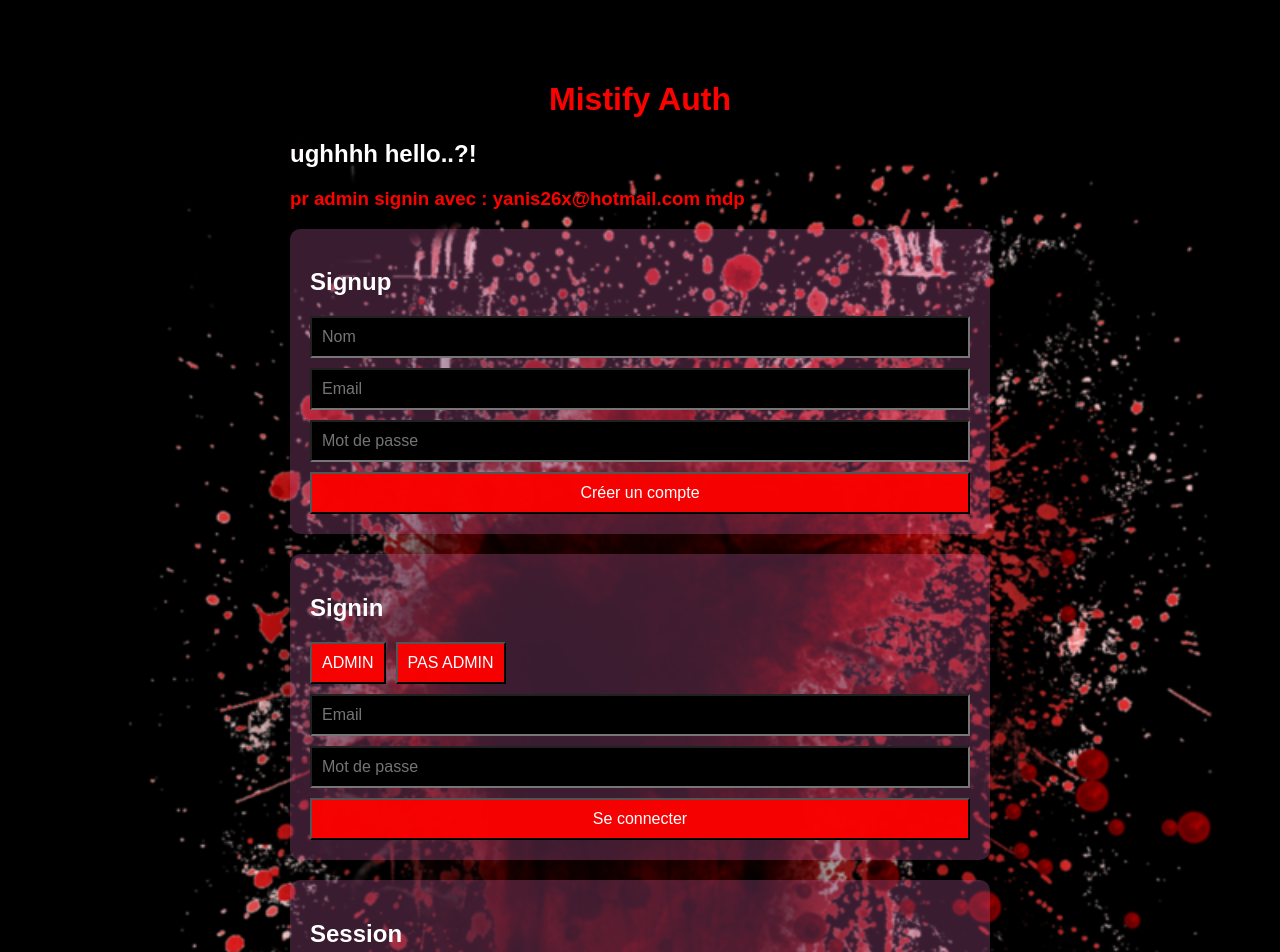
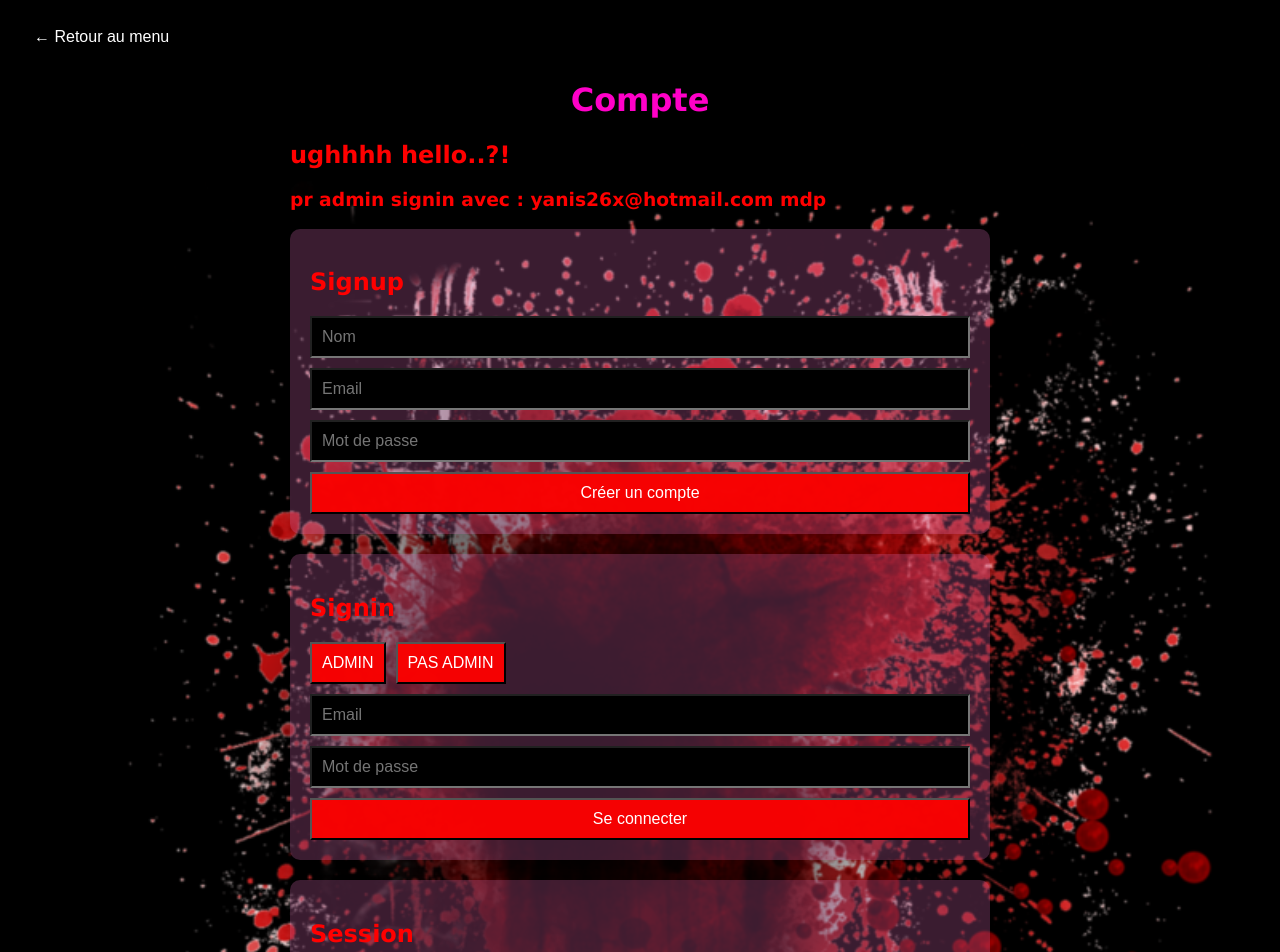
Before and after one commit to yanis26x/Mistify-frontend, a React (Vite) app: page /auth in a window 1280 px wide. Shown: the top 952 px of the page. Built offline with nearby package versions, Linux system fonts and the light colour scheme.

Commit message:
ajout de navigation entre les pages home et auth

```diff
--- a/index.html
+++ b/index.html
@@ -2,7 +2,7 @@
 <html lang="en">
   <head>
     <meta charset="UTF-8" />
-    <link rel="icon" type="image/svg+xml" href="/public/SpotifyLogoRed.webp" />
+    <link rel="icon" type="image/svg+xml" href="/SpotifyLogoRed.webp" />
     <meta name="viewport" content="width=device-width, initial-scale=1.0" />
     <title>mistify-frontend!</title>
   </head>
--- a/package.json
+++ b/package.json
@@ -12,7 +12,8 @@
   "dependencies": {
     "axios": "^1.13.6",
     "react": "^19.2.0",
-    "react-dom": "^19.2.0"
+    "react-dom": "^19.2.0",
+    "react-router-dom": "^7.13.1"
   },
   "devDependencies": {
     "@eslint/js": "^9.39.1",
--- /dev/null
+++ b/src/App.jsx
@@ -0,0 +1,12 @@
+import { Routes, Route } from "react-router-dom";
+import Home from "./Home";
+import Auth from "./Auth";
+
+export default function App() {
+  return (
+    <Routes>
+      <Route path="/" element={<Home />} />
+      <Route path="/auth" element={<Auth />} />
+    </Routes>
+  );
+}
--- a/src/Auth.jsx
+++ b/src/Auth.jsx
@@ -1,10 +1,12 @@
 import { useState } from "react";
 import axios from "axios";
-import "./App.css";
+import { useNavigate } from "react-router-dom";
+import "./auth.css";
 
 const API = "http://localhost:3000/auth";
 
 export default function Auth() {
+  const navigate = useNavigate();
   const [name, setName] = useState("");
   const [signupEmail, setSignupEmail] = useState("");
   const [signupPassword, setSignupPassword] = useState("");
@@ -169,13 +171,19 @@ function fillNoAdmin() {
   }
 
   return (
-    <div className="container">
-      <h1>Mistify Auth</h1>
-      <h2 >ughhhh hello..?!</h2>
-      <h3>pr admin signin avec : yanis26x@hotmail.com mdp</h3>
+    <div className="authDiv">
+      <button
+  className="backBTN"
+  onClick={() => navigate("/")}>
+  ← Retour au menu
+</button>
+    <div className="containerAuth">
+      <h1 className="titre_page">Compte</h1>
+      <h2 style={{ color: "red" }} >ughhhh hello..?!</h2>
+      <h3 style={{ color: "red" }}>pr admin signin avec : yanis26x@hotmail.com mdp</h3>
 
       <div className="box">
-        <h2>Signup</h2>
+        <h2 style={{ color: "red" }}>Signup</h2>
         <form onSubmit={handleSignup}>
           <input
             type="text"
@@ -200,7 +208,7 @@ function fillNoAdmin() {
       </div>
 
 <div className="box">
-  <h2>Signin</h2>
+  <h2 style={{ color: "red" }}>Signin</h2>
 
   <div className="buttons">
     <button type="button" onClick={fillAdmin}>
@@ -232,7 +240,7 @@ function fillNoAdmin() {
 </div>
 
       <div className="box">
-        <h2>Session</h2>
+        <h2 style={{ color: "red" }}>Session</h2>
         <div className="buttons">
           <button onClick={handleWhoAmI}>Who am I</button>
           <button onClick={handleSignout}>Sign out</button>
@@ -244,7 +252,7 @@ function fillNoAdmin() {
       </div>
 
       <div className="box">
-        <h2>Admin - Users</h2>
+        <h2 style={{ color: "red" }}>Admin - Users</h2>
 
         <div className="buttons">
           <button onClick={handleGetAllUsers}>Voir tous les users</button>
@@ -270,11 +278,12 @@ function fillNoAdmin() {
         </pre>
       </div>
       <div className="box image-section">
-  <h2>Run me yo blood</h2>
+  <h2 style={{ color: "red" }}>Run me yo blood</h2>
 
   <img src="/bloodd.png"
     className="mistify-image"/>
 </div>
     </div>
+    </div>
   );
 }
--- /dev/null
+++ b/src/Home.jsx
@@ -0,0 +1,16 @@
+import { useNavigate } from "react-router-dom";
+import "./home.css";
+
+export default function Home() {
+  const navigate = useNavigate();
+
+  return (
+    <div style={{ textAlign: "center", marginTop: "100px" }}>
+      <h1>Home</h1>
+
+      <button onClick={() => navigate("/auth")}>
+        Compte
+      </button>
+    </div>
+  );
+}
--- a/src/App.css
+++ b/src/auth.css
@@ -1,32 +1,30 @@
 body {
+  background-color: black;
+  font-family: 'Lucida Sans', 'Lucida Sans Regular', 'Lucida Grande', 'Lucida Sans Unicode', Geneva, Verdana, sans-serif;
+}
+.authDiv{
   margin: 0;
-  font-family: Arial, sans-serif;
   background-color: black;
-
   background-image: url("/bloodd.png");
   background-size: cover;        /* l'image remplit l'écran */
   background-position: center;   /* centrée */
   background-repeat: no-repeat;  /* pas répétée */
   background-attachment: fixed;  /* effet propre quand on scroll */
 }
-
-.container {
+.containerAuth {
   max-width: 700px;
   margin: 40px auto;
   padding: 20px;
+
 }
 
-h1 {
+.titre_page{
   text-align: center;
-  color: red;
+  color: rgb(255, 0, 200);
 }
-h2 {
-  color: rgb(255, 255, 255);
-}
-h3 {
 
-  color: red;
-}
+
+
 
 .box {
   background: rgba(192, 94, 160, 0.301);
@@ -64,16 +62,16 @@ button {
 }
 
 .message {
-  color: #2563eb;
+  color: #3cff00;
   font-weight: bold;
 }
 
 pre {
-  background: #3500f567;
+  background: #f706063d;
   padding: 10px;
   border-radius: 8px;
   overflow-x: auto;
-  color: white;
+  color: rgb(30, 255, 0);
 }
 .image-section {
   text-align: center;
@@ -85,3 +83,15 @@ pre {
   border-radius: 10px;
   margin-top: 10px;
 }
+
+.backBTN {
+  position: absolute;
+  top: 20px;
+  left: 20px;
+  padding: 8px 14px;
+  background: black;
+  color: white;
+  border: none;
+  border-radius: 6px;
+  cursor: pointer;
+}
--- /dev/null
+++ b/src/home.css
@@ -0,0 +1,4 @@
+h1 {
+  text-align: center;
+  color: rgb(25, 0, 255);
+}
--- a/src/main.jsx
+++ b/src/main.jsx
@@ -1,10 +1,13 @@
 import React from "react";
 import ReactDOM from "react-dom/client";
-import Auth from "./Auth";
-import "./App.css";
+import { BrowserRouter } from "react-router-dom";
+import App from "./App";
+
 
 ReactDOM.createRoot(document.getElementById("root")).render(
   <React.StrictMode>
-    <Auth />
+    <BrowserRouter>
+      <App />
+    </BrowserRouter>
   </React.StrictMode>
 );
```
Also changed, not shown: 1 other file (tests, documents, lock files or other folders).
